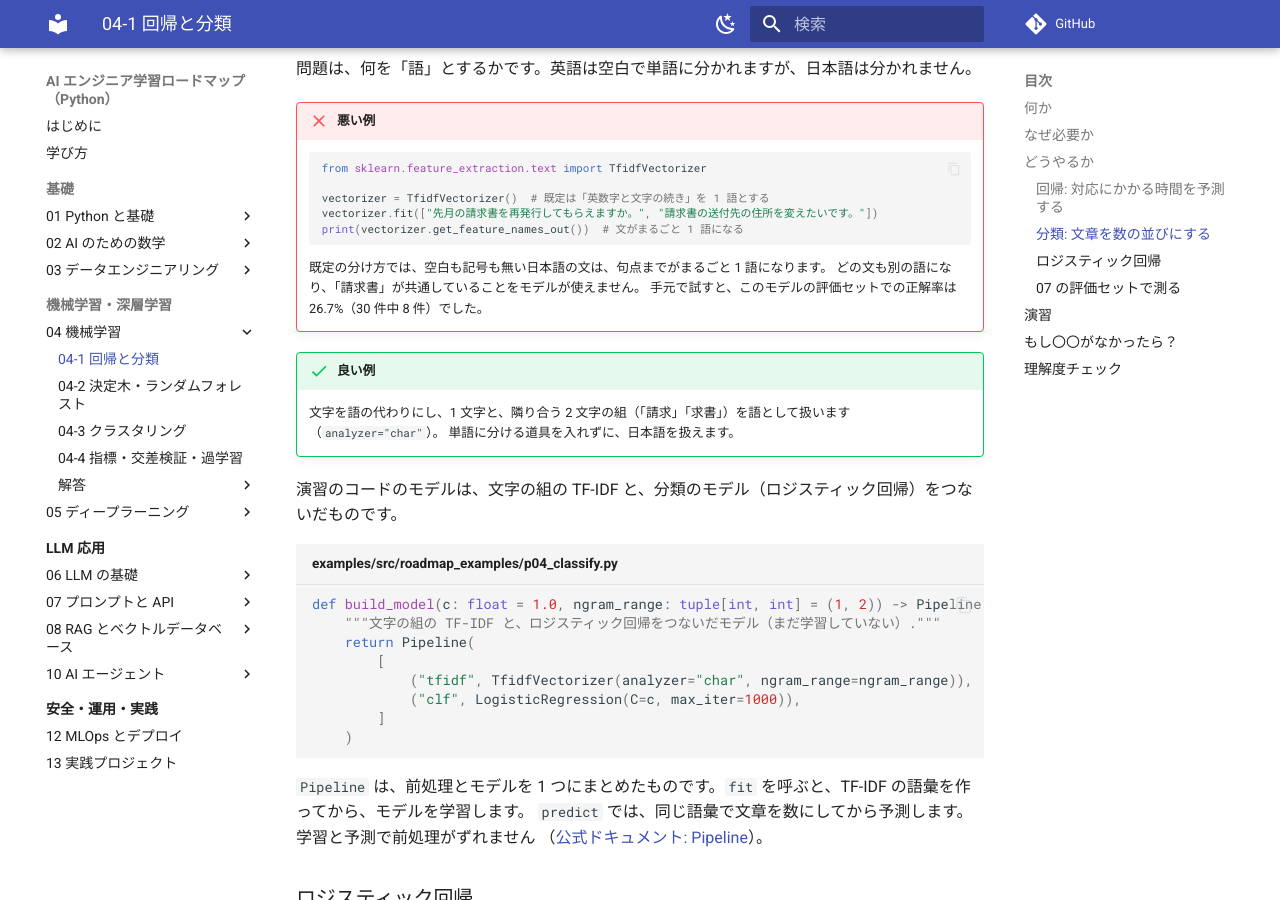
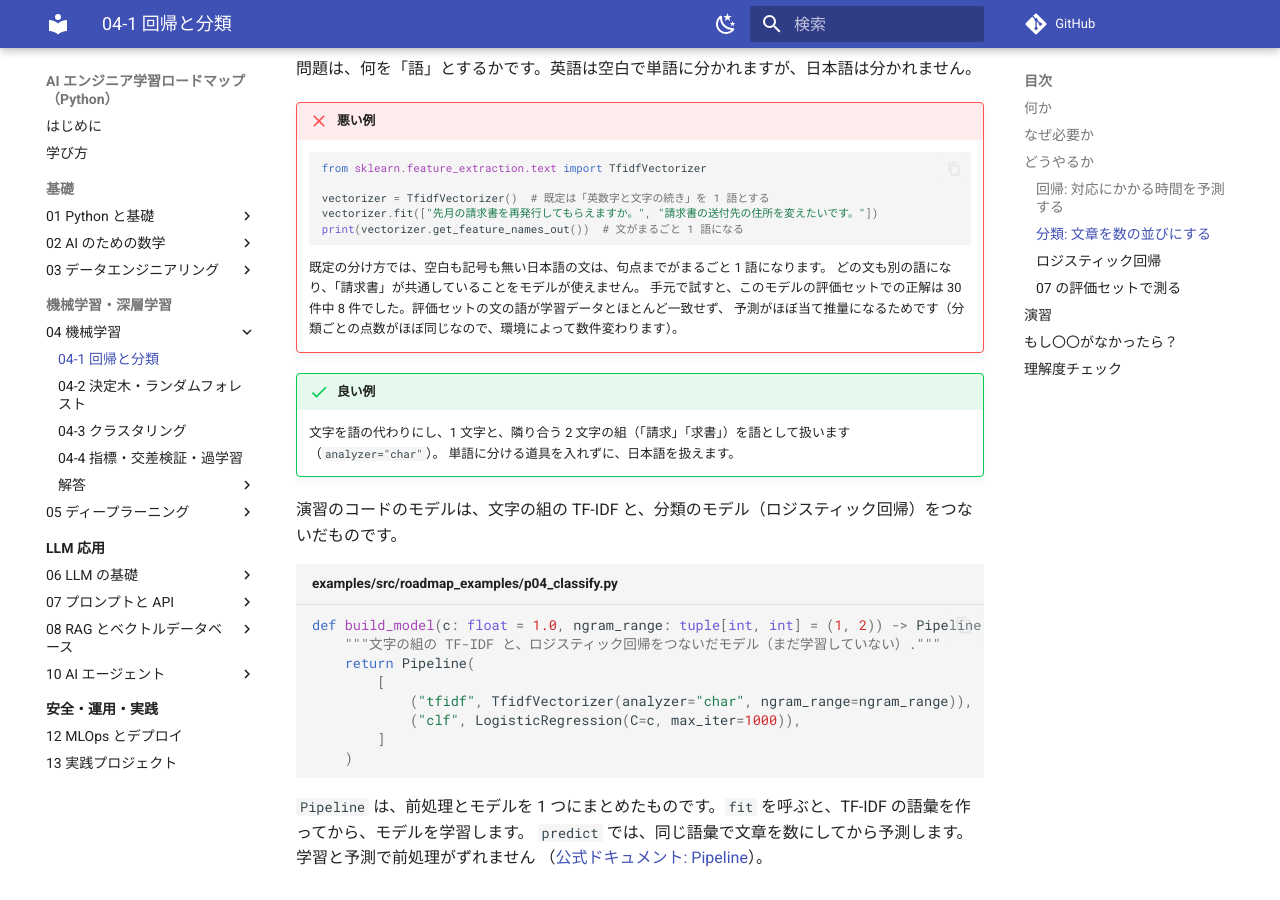
Before and after one commit to shoyo-maya-bot/ai-engineer-roadmap, an MkDocs documentation site: the page built from docs/04-ml/04-1-regression-classification.md, in a window 1280 px wide and 900 px high, scrolled down 2527 px. Built offline with MkDocs 1.6.1 and Material for MkDocs 9.7.7, drawn with Linux system fonts in a browser that asks for light colours; comment, search, counter and statistics services are not loaded.

Commit message:
04-1 の悪い例のテストを、環境で数件変わる当て推量の予測に合わせて緩める（Windows で 6 件）
Co-Authored-By: Claude Opus 5.5 <noreply@anthropic.com>
Claude-Session: https://claude.ai/code/session_01SFNckaKLp1LDvGSh8TJ1eo

```diff
--- a/docs/04-ml/04-1-regression-classification.md
+++ b/docs/04-ml/04-1-regression-classification.md
@@ -103,7 +103,8 @@ def test_regression_learns_the_trend_and_beats_the_mean() -> None:
 
     既定の分け方では、空白も記号も無い日本語の文は、句点までがまるごと 1 語になります。
     どの文も別の語になり、「請求書」が共通していることをモデルが使えません。
-    手元で試すと、このモデルの評価セットでの正解率は 26.7%（30 件中 8 件）でした。
+    手元で試すと、このモデルの評価セットでの正解は 30 件中 8 件でした。評価セットの文の語が学習データとほとんど一致せず、
+    予測がほぼ当て推量になるためです（分類ごとの点数がほぼ同じなので、環境によって数件変わります）。
 
 !!! success "良い例"
     文字を語の代わりにし、1 文字と、隣り合う 2 文字の組（「請求」「求書」）を語として扱います（`analyzer="char"`）。
```
Also changed, not shown: 1 other file.
